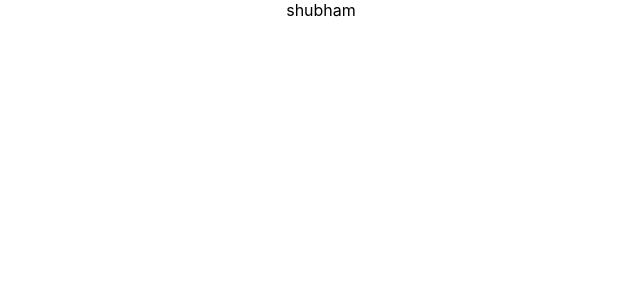
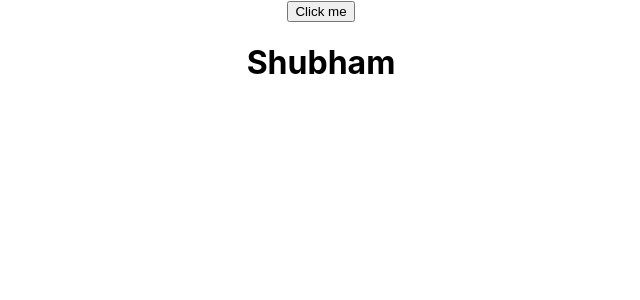
Before and after one commit to bhatia12/button, a React (Create React App) app: page / in a window 1280 px wide. Shown: the top 300 px of the page, without its empty margins (319-959 px from the left). Built offline with nearby package versions, Linux system fonts and the light colour scheme.

Commit message:
state complete

```diff
--- a/src/App.js
+++ b/src/App.js
@@ -1,10 +1,13 @@
-
+import {useState} from 'react'
 import './App.css';
 
 function App() {
+  const [button, setButton] = useState(true)
+
   return (
     <div className="App">
-      shubham
+      <button onClick={() => setButton(!button)}> Click me</button>
+      {button ==  true ? <h1>Shubham</h1>: null}
     </div>
   );
 }
```
